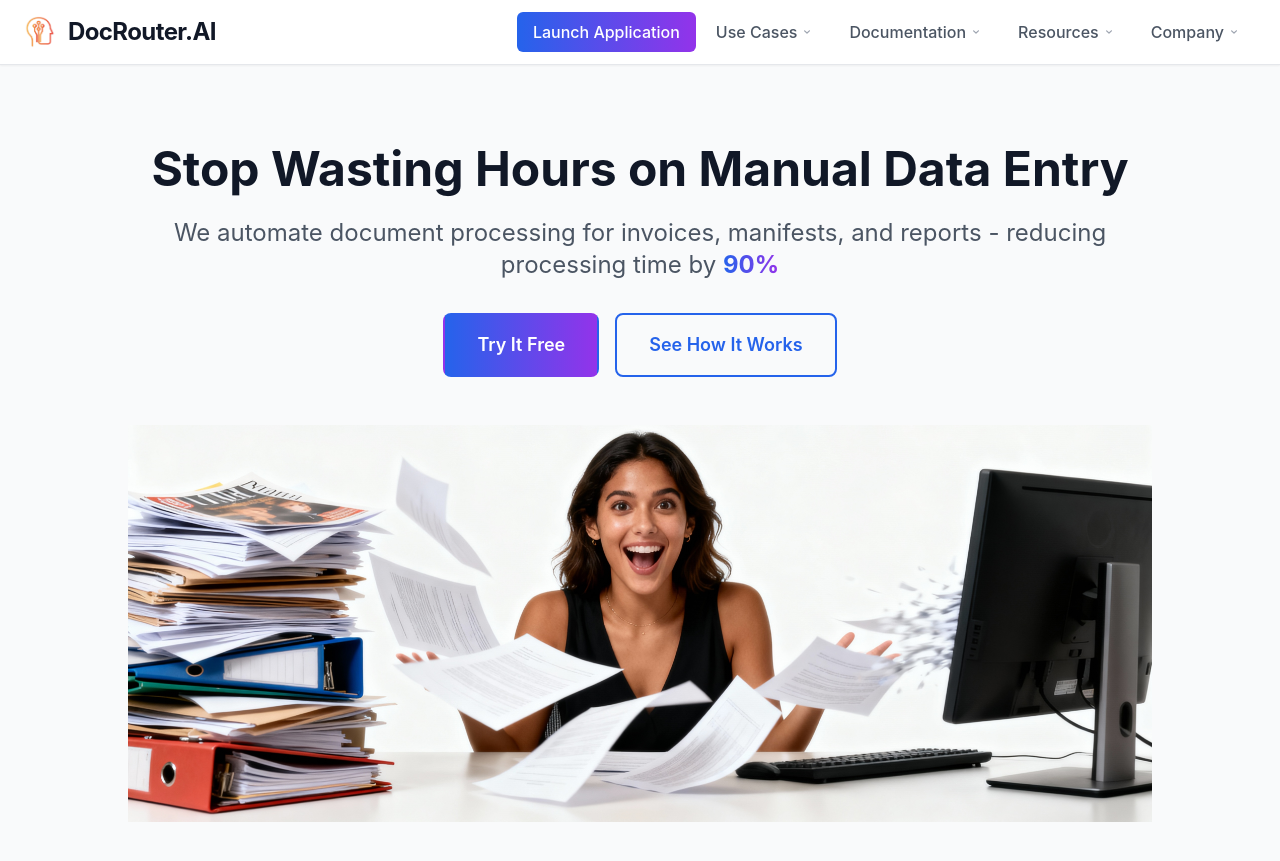
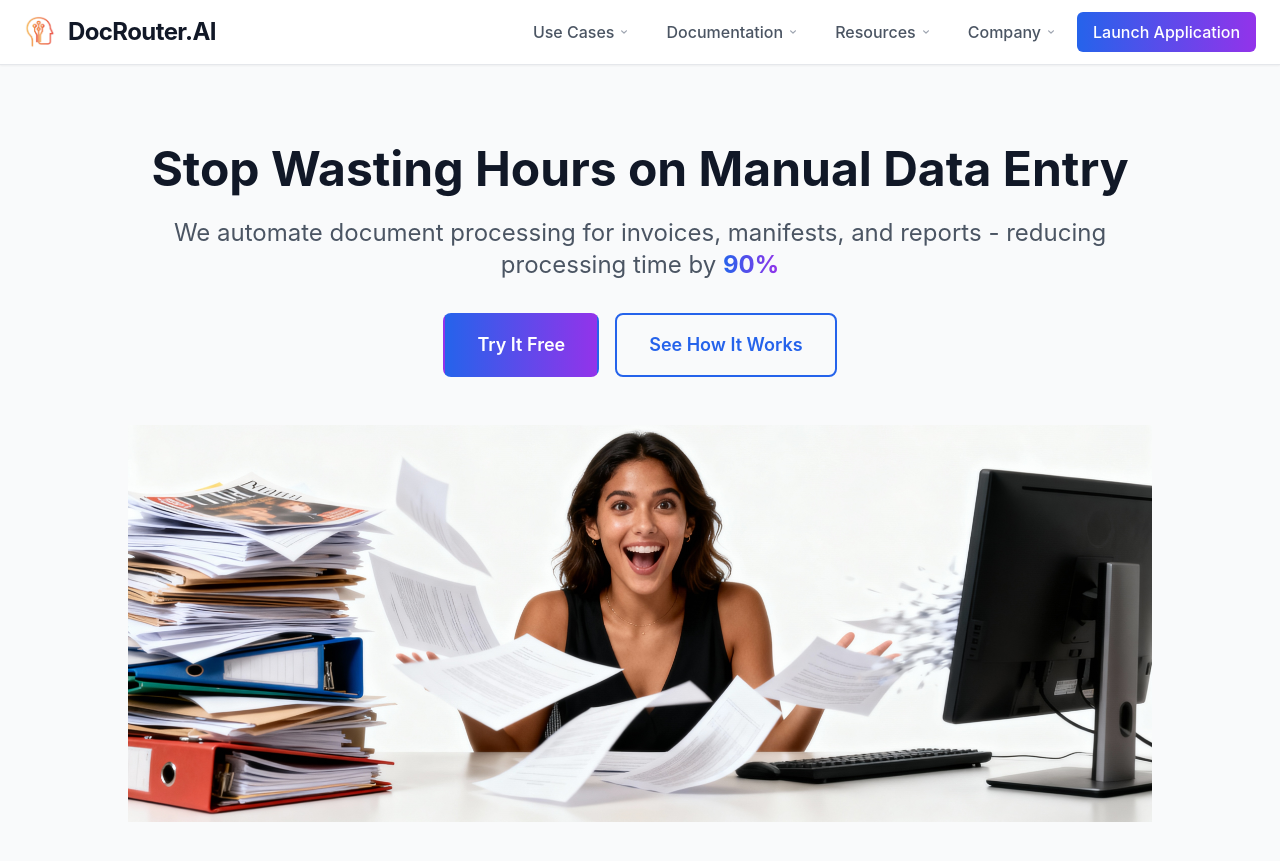
Before and after one commit to analytiq-hub/docrouter.github.io, a Jekyll site: the page built from index.md, in a window 1280 px wide and 900 px high. Shown: the top 861 px of the window. Built offline with Jekyll 4.4.1, drawn with Linux system fonts in a browser that asks for light colours; nearby versions of some CDN libraries; part of the change alters nothing that is shown.

```diff
--- a/_config.yml
+++ b/_config.yml
@@ -56,10 +56,6 @@ minima:
 
 # DocRouter navigation structure
 header_pages:
-  - title: "Launch Application"
-    url: "https://app.docrouter.ai"
-    button_style: "solid"
-    external: true
   - title: "Use Cases"
     url: "#"
     children:
@@ -104,6 +100,10 @@ header_pages:
         url: "/team"
       - title: "Contact"
         url: "/contact"
+  - title: "Launch Application"
+    url: "https://app.docrouter.ai"
+    button_style: "solid"
+    external: true
 
 # Footer sitemap - simplified navigation for footer display
 site_map:
```
